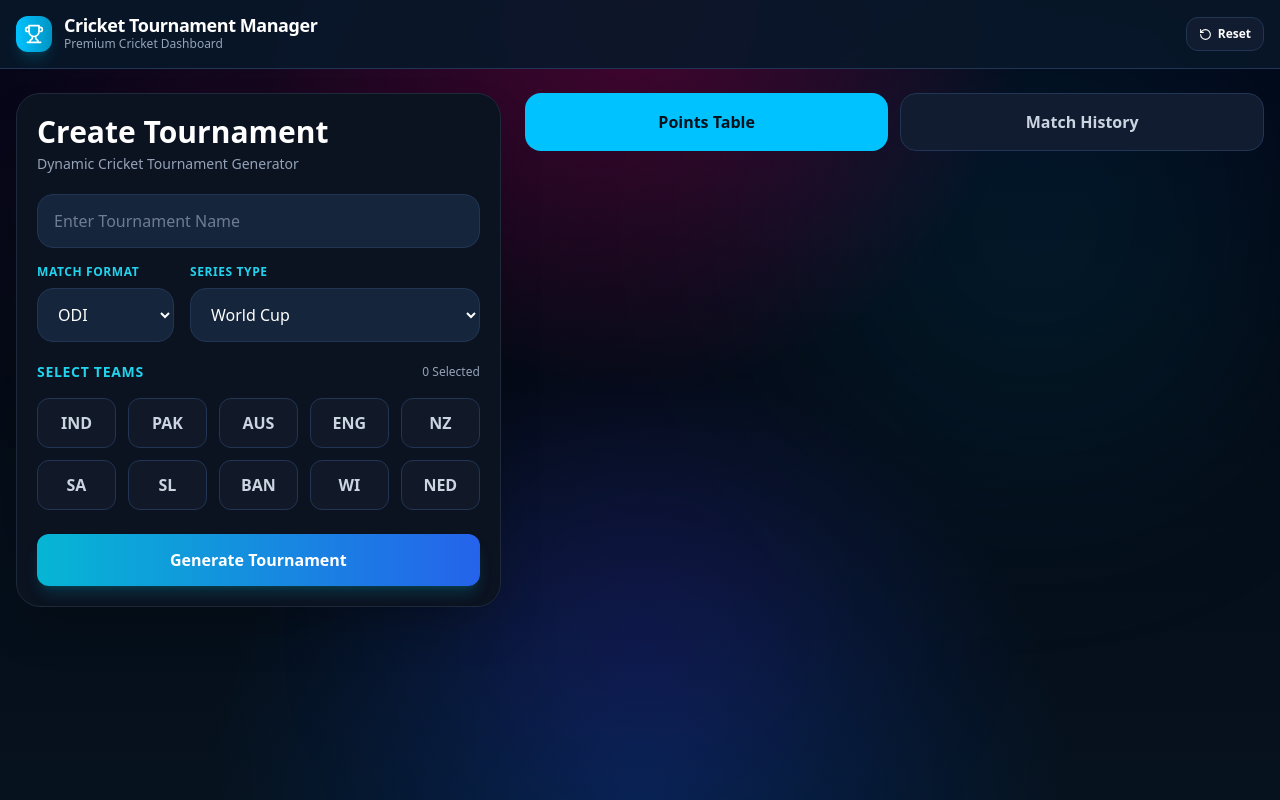
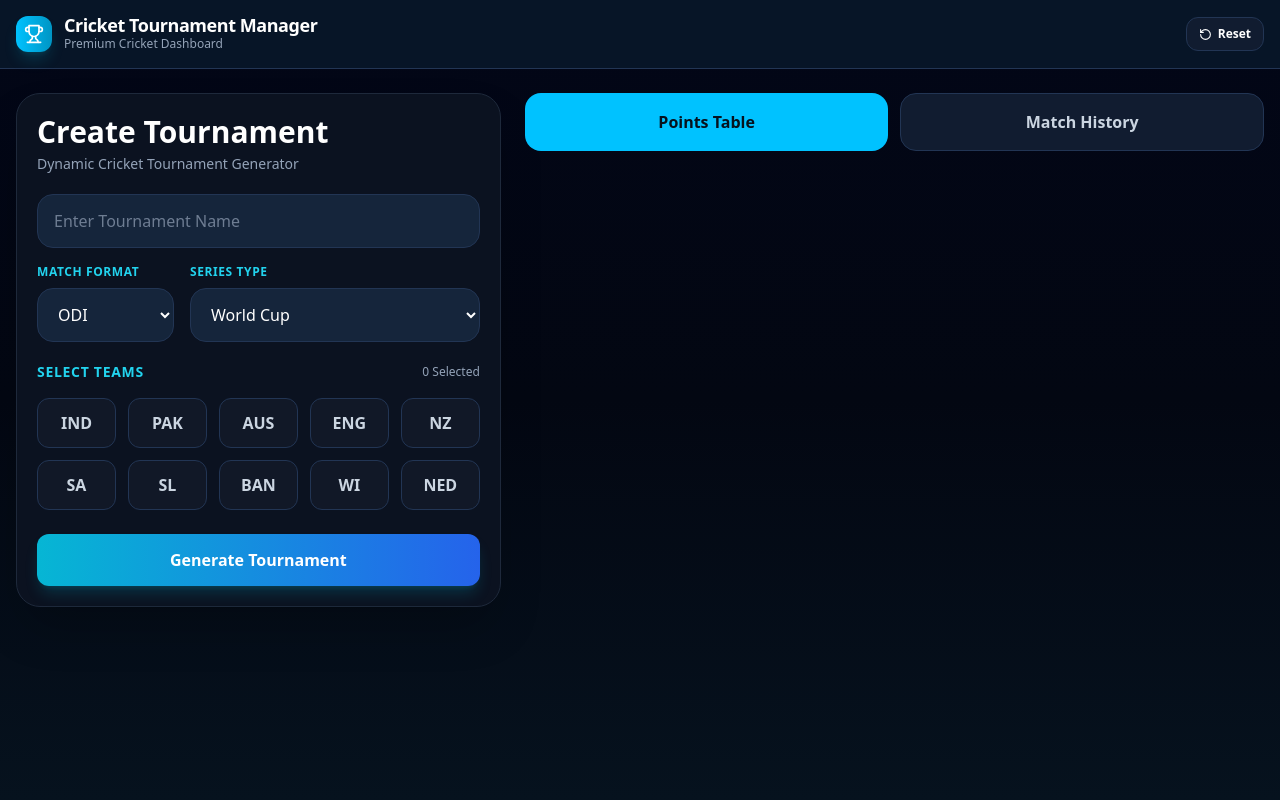
Before and after one commit to hariiyer2402/cricket_live, a React (Vite) app: page / in a window 1280 px wide. Built offline with nearby package versions, Linux system fonts and the light colour scheme.

Commit message:
updated project

```diff
--- a/src/index.css
+++ b/src/index.css
@@ -41,7 +41,7 @@ html,
 body,
 #root {
 
-min-height: 100vh;
+min-height: 100dvh;
 
 background: transparent;
 
@@ -167,6 +167,20 @@ gradientMove 12s ease-in-out infinite alternate;
 pointer-events: none;
 
 z-index: -1;
+
+}
+
+#root {
+
+background:
+linear-gradient(
+180deg,
+#020617 0%,
+#030712 50%,
+#06121E 100%
+) !important;
+
+min-height: 100dvh;
 
 }
 
```
